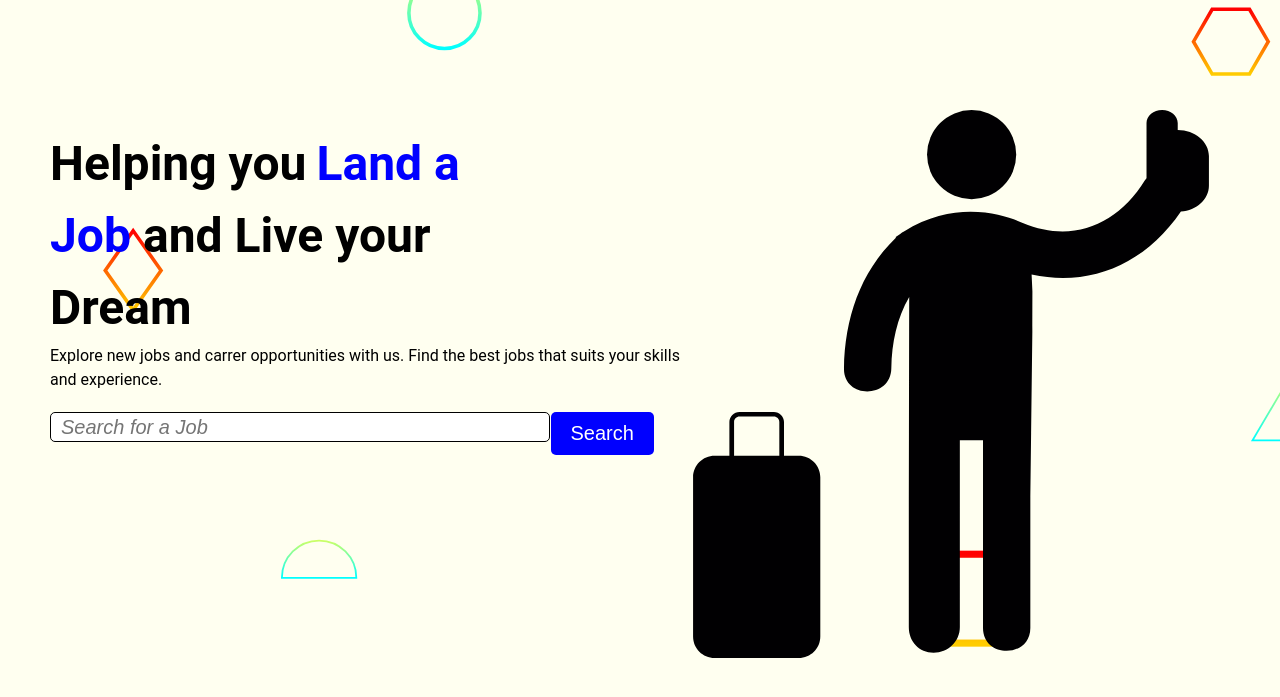
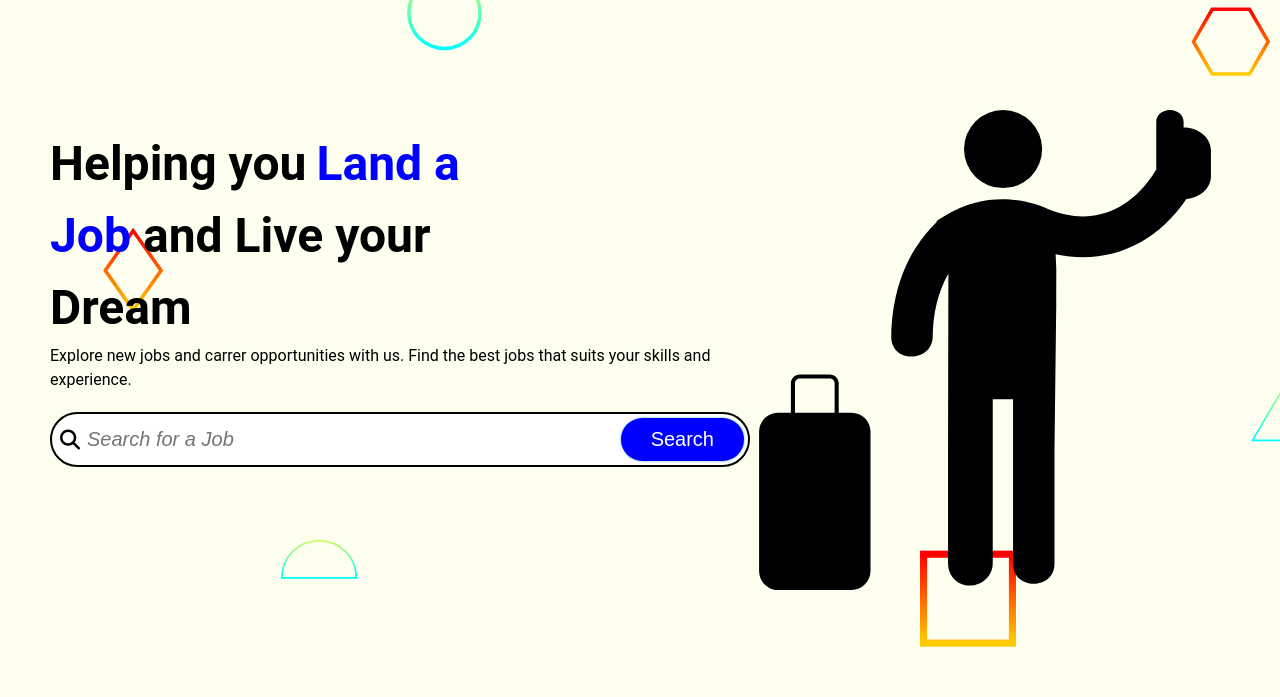
Before and after one commit to basit-devBE/CraftConnect, a Django app: page / in a window 1280 px wide. Shown: the part 76-773 px from the top of the page. Run offline with Django 5.2, Linux system fonts and the light colour scheme.

Commit message:
Modified the input and buttom of the landing page

```diff
--- a/myapp/templates/myapp/land.html
+++ b/myapp/templates/myapp/land.html
@@ -7,6 +7,7 @@
     {% load static %}
     <link rel="stylesheet" href="{% static 'css/landing.css' %}" />
     <link rel="icon" type="image/png" href="{% static 'images/hammer.svg' %}" />
+    <link rel="stylesheet" href="https://cdnjs.cloudflare.com/ajax/libs/font-awesome/6.5.2/css/all.min.css" integrity="sha512-SnH5WK+bZxgPHs44uWIX+LLJAJ9/2PkPKZ5QiAj6Ta86w+fsb2TkcmfRyVX3pBnMFcV7oQPJkl9QevSCWr3W6A==" crossorigin="anonymous" referrerpolicy="no-referrer" />
 
   </head>
   <body>
@@ -49,7 +50,8 @@
             jobs that suits your skills and experience.
           </p>
           <div class="input-section">
-            <input type="text" placeholder="Search for a Job" />
+              <input type="text" placeholder="Search for a Job" />
+              <i class="fa-solid fa-magnifying-glass"></i>
             <button class="button1">Search</button>
           </div>
         </div>
--- a/static/css/landing.css
+++ b/static/css/landing.css
@@ -56,21 +56,16 @@
 /* I removed the display flex you used on the child element. The ones that matter is using them on the parent */
 /* And the default display for flex is row, so no need using them  */
 .navlinks {
+  font-weight: 200;
   display: flex;
   margin-left: 50px;
   justify-content: space-between;
   align-items: center;
 }
 
-/* .navlinks > nav {
-  display: flex;
-  flex-direction: row;
-}   */
-
 .lists {
   list-style-type: none;
   display: flex;
-  /* flex-direction: row; */
   margin-left: 20px;
 }
 
@@ -83,20 +78,18 @@
   text-decoration: none;
   color: #000000;
   text-shadow: antiquewhite;
-  /* font-size: 20px; */
   margin-top: 10px;
 }
 
-.lists li a:hover{
-    color: blue;
-    transition-delay: 0.15s;
+.lists li a:hover {
+  color: blue;
+  transition-delay: 0.15s;
 }
 
 .log1 {
   display: flex;
   justify-content: flex-end;
   align-items: center;
-  /* font-size: 19px; */
 }
 
 .log1 > a {
@@ -108,7 +101,6 @@
 
 span {
   margin-left: 10px;
-  /* font-size: 23px; */
 }
 
 button {
@@ -116,7 +108,6 @@
   color: #ffffff;
   padding: 10px 20px;
   border-radius: 20px;
-  /* font-size: 20px; */
   margin-left: 20px;
   border: none;
   cursor: pointer;
@@ -157,29 +148,47 @@
 .input-section {
   display: flex;
   margin-top: 20px;
+  width: 700px;
+  max-width: 100%;
+  position: relative;
 }
 
-.input-section > input {
-  padding: 10px;
-  width: 500px;
-  border-radius: 5px;
-  border: 1px solid #000000;
+.input-section input:first-child {
+  display: inline-block;
+  width: 100%;
+  border-radius: 30px;
+  border: 2px solid #000000;
+  padding: 14px 80px 14px 35px;
   outline: none;
-  height: 30px;
   font-size: 20px;
   font-style: italic;
 }
+.input-section i {
+  position: absolute;
+  left: 10px; /* Adjust this value to position the icon */
+  color: black;
+  top: 50%;
+  transform: translateY(-50%);
+  font-size: 20px;
+}
 
-.button1 {
+.input-section .button1 {
+  display: inline-block;
+  position: absolute;
   background-color: blue;
   color: #ffffff;
-  padding: 10px 20px;
-  border-radius: 5px;
+  padding: 10px 30px;
+  border-radius: 30px;
   font-size: 20px;
-  margin-left: 20px;
   border: none;
   cursor: pointer;
-  margin-left: 0.5px;
+  top: 6px;
+  right: 6px;
+  box-shadow: 0px 0px 2px #82c5a9, 0px 0px 2px #77b9ef;
+}
+
+.input-section .button1:hover{
+    background-color: #000000;
 }
 
 .herosection2 {
```
